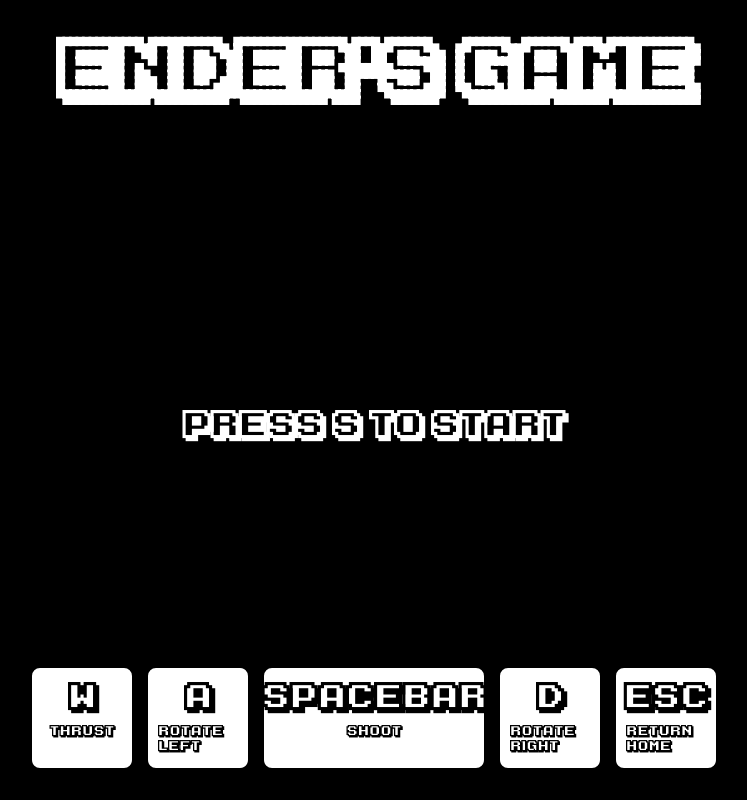
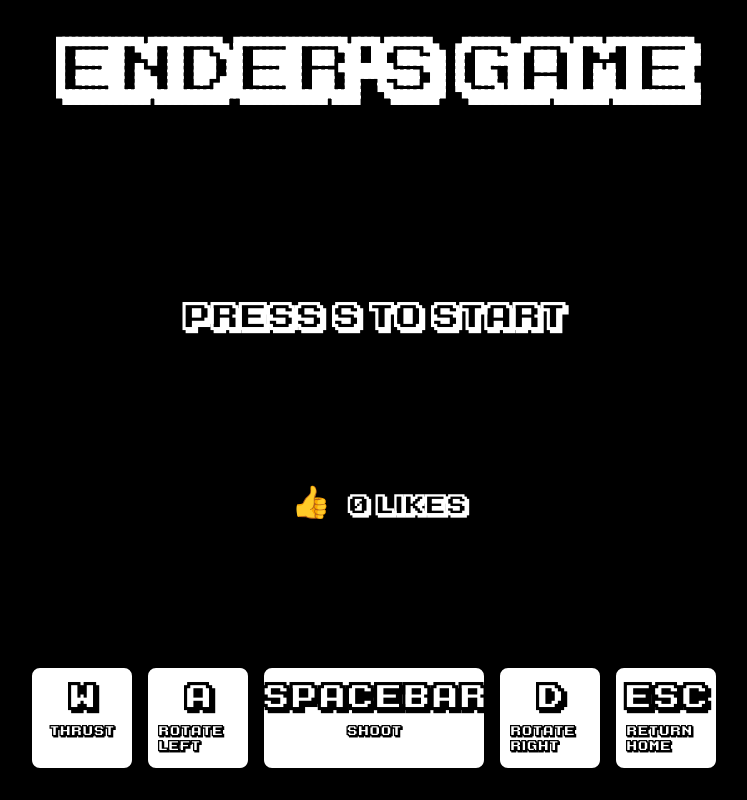
Before and after one commit to notabd7/enders_game_c, a website: page public/index.html in a window 1280 px wide. Shown: the whole page, without its empty margins (266-1013 px from the left). Drawn offline with Linux system fonts and the light colour scheme; no server answers.

```diff
--- /dev/null
+++ b/package.json
@@ -0,0 +1,5 @@
+{
+  "dependencies": {
+    "@vercel/edge-config": "^1.4.0"
+  }
+}
--- a/public/index.html
+++ b/public/index.html
@@ -79,12 +79,33 @@
             border: 2px solid #fff;
             margin: auto;
         }
+        .thumbs-up {
+            margin: 20px 0;
+            font-size: 1.5rem;
+            color: #fff;
+        }
+        .thumbs-button {
+            background: none;
+            border: none;
+            font-size: 2rem;
+            cursor: pointer;
+            padding: 10px;
+            transition: transform 0.2s;
+            color: #fff;
+        }
+        .thumbs-button:hover {
+            transform: scale(1.1);
+        }
     </style>
 </head>
 <body>
     <div id="menu">
         <h1>ENDER'S GAME</h1>
         <div class="spacebar">PRESS S TO START</div>
+        <div class="thumbs-up">
+            <button onclick="handleThumbsUp()" class="thumbs-button">👍</button>
+            <span id="thumbs-count">0</span> likes
+        </div>
         <div class="controls">
             <div class="key">
                 <div class="key-icon">W</div>
@@ -94,7 +115,6 @@
                 <div class="key-icon">A</div>
                 <div>ROTATE LEFT</div>
             </div>
-
             <div class="key spacebar-key">
                 <div class="key-icon">SPACEBAR</div>
                 <div>SHOOT</div>
@@ -184,6 +204,28 @@
             }
         }
 
+        async function handleThumbsUp() {
+            try {
+                const response = await fetch('/api/thumbsup', {
+                    method: 'POST'
+                });
+                const data = await response.json();
+                document.getElementById('thumbs-count').textContent = data.count;
+            } catch (error) {
+                console.error('Error updating thumbs up:', error);
+            }
+        }
+
+        async function loadThumbsCount() {
+            try {
+                const response = await fetch('/api/thumbsup');
+                const data = await response.json();
+                document.getElementById('thumbs-count').textContent = data.count;
+            } catch (error) {
+                console.error('Error loading thumbs count:', error);
+            }
+        }
+
         document.addEventListener('keydown', (e) => {
             if (!gameInstance && e.code === 'KeyS') {
                 startGame();
@@ -195,10 +237,13 @@
         Module.canvas.addEventListener('click', () => {
             Module.canvas.focus();
         });
+
+        // Load initial thumbs up count
+        loadThumbsCount();
     </script>
      <script>
         window.va = window.va || function () { (window.vaq = window.vaq || []).push(arguments); };
-      </script>
-      <script defer src="/_vercel/insights/script.js"></script>
+     </script>
+     <script defer src="/_vercel/insights/script.js"></script>
 </body>
 </html>
```
Also changed, not shown: api/thumbsup.js (added, +16 -0 lines), 2 other files.
